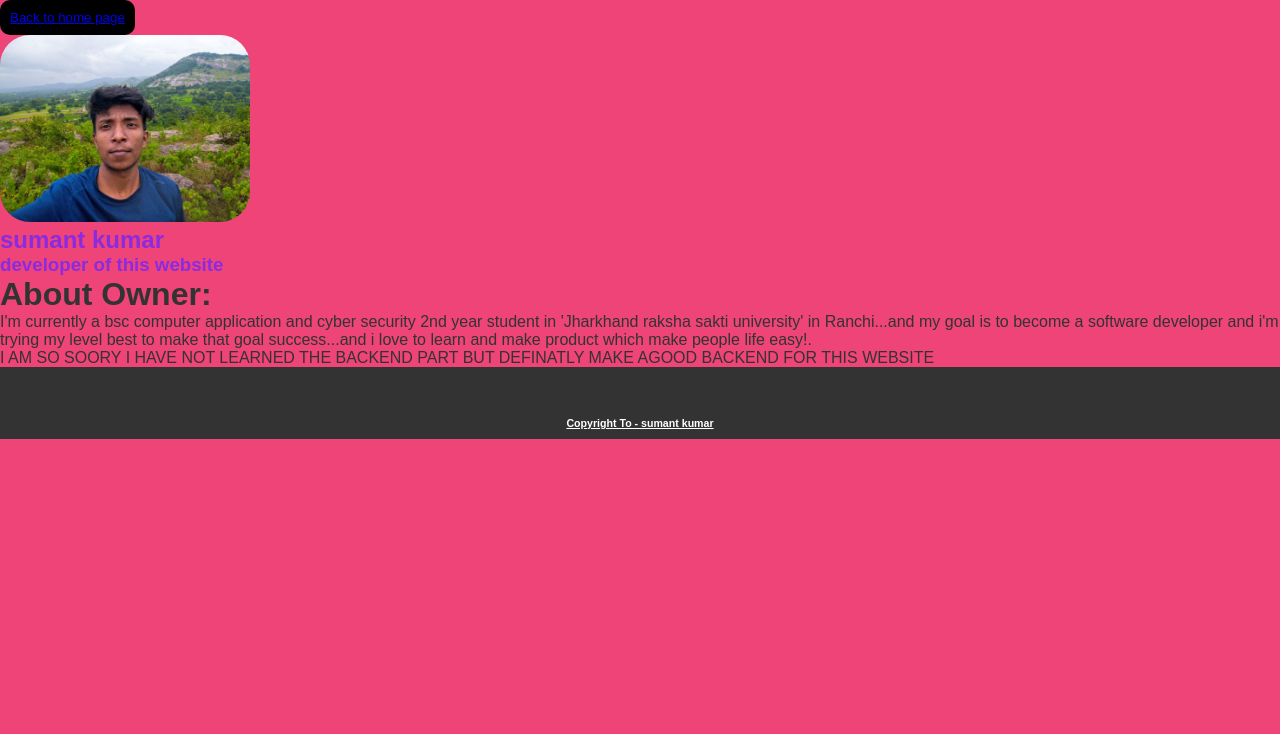
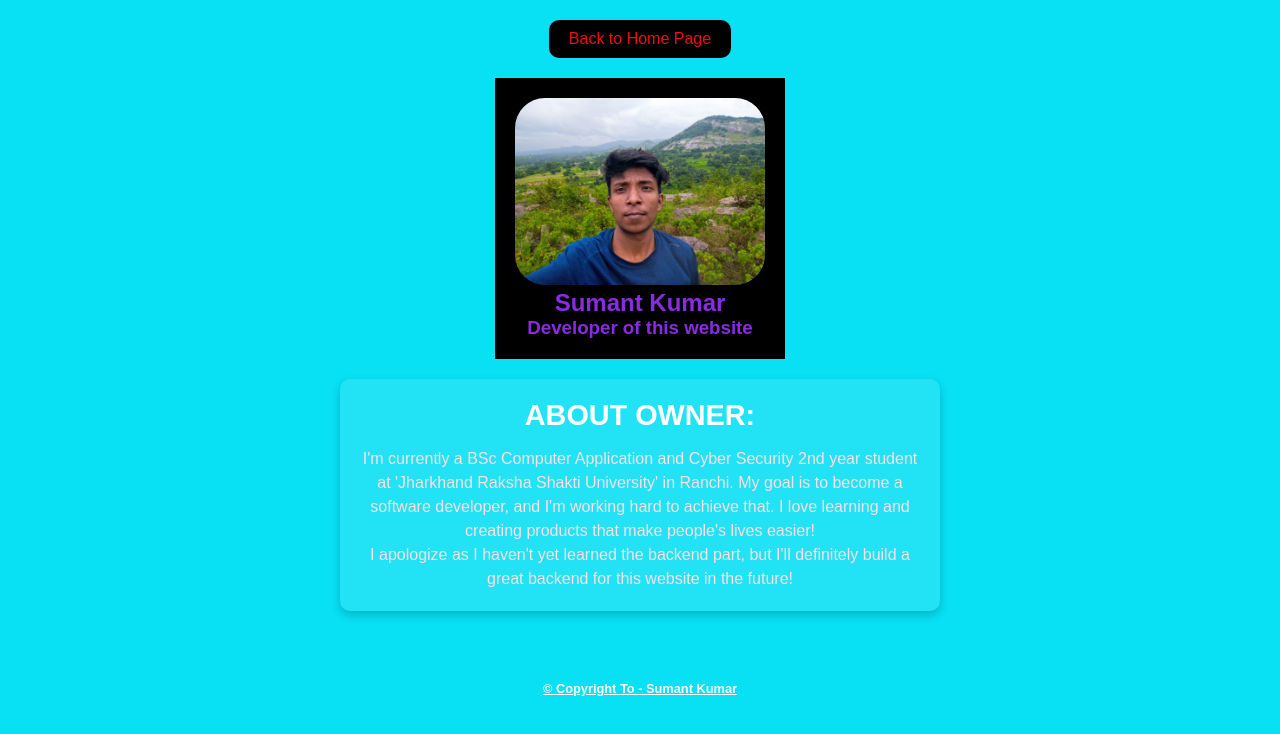
Before and after one commit to sumantpra7/ecom, a plain HTML site: page aboutus.html in a window 1280 px wide. Drawn offline with Linux system fonts and the light colour scheme.

Commit message:
Update aboutus.html

```diff
--- a/aboutus.html
+++ b/aboutus.html
@@ -1,30 +1,174 @@
 <!DOCTYPE html>
-<html>
+<html lang="en">
   <head>
-    <meta charset="utf-8">
-    <meta name="viewport" content="width=device-width">
-    <title>foddie</title>
-    <link href="style.css" rel="stylesheet" type="text/css" />
+    <meta charset="UTF-8">
+    <meta name="viewport" content="width=device-width, initial-scale=1.0">
+    <title>FOODIE - About Owner</title>
+    <style>
+      /* General Reset */
+      * {
+        margin: 0;
+        padding: 0;
+        box-sizing: border-box;
+        font-family: Arial, sans-serif;
+      }
+
+      /* Body and Background */
+      body {
+        background-color: #08e0f4;
+        color: blueviolet;
+        display: flex;
+        flex-direction: column;
+        align-items: center;
+        justify-content: center;
+        overflow-x: hidden;
+      }
+
+      /* Button Styling */
+      button {
+        background-color: black;
+        color: rgb(215, 238, 9);
+        border: none;
+        border-radius: 10px;
+        padding: 10px 20px;
+        margin: 20px 0;
+        transition: background-color 0.3s ease;
+        font-size: 1em;
+        cursor: pointer;
+      }
+
+      button a {
+        color: rgb(235, 15, 15);
+        text-decoration: none;
+      }
+
+      button:hover {
+        background-color: #030303;
+      }
+
+      /* Main Content Styling */
+      .home {
+        text-align: center;
+        background-color: #000000;
+        color: blueviolet;
+      }
+
+      .home .inner {
+        padding: 20px;
+        border-radius: 15px;
+        animation: fadeInUp 1s ease-in-out;
+      }
+
+      .home img {
+        border-radius: 30px;
+        box-shadow: 0px 4px 10px rgba(0, 0, 0, 0.3);
+        transition: transform 0.3s ease;
+        width: 250px;
+      }
+
+      /* Animations */
+      @keyframes fadeInUp {
+        from {
+          opacity: 0;
+          transform: translateY(20px);
+        }
+        to {
+          opacity: 1;
+          transform: translateY(0);
+        }
+      }
+
+      /* About Section Styling */
+      .content {
+        max-width: 600px;
+        padding: 20px;
+        text-align: center;
+        color: white;
+        background-color: rgba(255, 255, 255, 0.1);
+        margin: 20px;
+        border-radius: 10px;
+        box-shadow: 0px 4px 10px rgba(0, 0, 0, 0.2);
+        animation: fadeIn 1s ease-in-out;
+      }
+
+      .content h1 {
+        font-size: 1.8em;
+        color: white;
+        text-transform: uppercase;
+        margin-bottom: 15px;
+      }
+
+      .content p {
+        font-size: 1em;
+        color: #ffdde5;
+        line-height: 1.5;
+      }
+
+      /* Footer Styling */
+      footer {
+        text-align: center;
+        color: rgb(85, 225, 15);
+        margin-top: 50px;
+      }
+
+      footer h5 {
+        font-size: 0.8em;
+        color: white;
+        text-decoration: underline;
+      }
+
+      /* Responsive Styling */
+      @media (max-width: 768px) {
+        .content {
+          max-width: 90%;
+        }
+
+        button {
+          padding: 8px 15px;
+          font-size: 0.9em;
+        }
+      }
+    </style>
   </head>
-  <body style="background-color: #ef4478;">
-    <script src="script.js"></script>
-    <button style="background-color: black;border-radius: 10px; padding: 10px;"><a href="index.html"> Back to home page </a></button>
-    <section class="home" id="home" style="background-color: #ef4478; color:blueviolet;">
-        <div class="inner">
-          <img src="images/profile3.jpg" alt="sumant kumar" width="250px" style="border-radius: 30px;"/>
-          <h1>sumant kumar</h1>
-          <h3>developer of this website</h3>
-        </div>
+
+  <body>
+    <!-- Back to Home Button -->
+    <button><a href="index.html">Back to Home Page</a></button>
+
+    <!-- Owner Profile Section -->
+    <section class="home" id="home">
+      <div class="inner">
+        <img src="images/profile3.jpg" alt="Sumant Kumar" class="profile-img" />
+        <h1 class="title">Sumant Kumar</h1>
+        <h3 class="subtitle">Developer of this website</h3>
+      </div>
     </section>
-    <div>
-        <h1>About Owner:</h1>
 
-        <p>I'm currently a bsc computer application and cyber security 2nd year student in 'Jharkhand raksha sakti university' in Ranchi...and my goal is to become a software developer and i'm trying my level best to make that goal success...and i love to learn and make product which make people life easy!.</p>
-        <p>I AM SO SOORY I HAVE NOT LEARNED THE BACKEND PART BUT DEFINATLY MAKE AGOOD BACKEND FOR THIS WEBSITE </p>
+    <div class="content">
+      <h1>About Owner:</h1>
+      <p>I'm currently a BSc Computer Application and Cyber Security 2nd year student at 'Jharkhand Raksha Shakti University' in Ranchi. My goal is to become a software developer, and I'm working hard to achieve that. I love learning and creating products that make people's lives easier!</p>
+      <p>I apologize as I haven't yet learned the backend part, but I'll definitely build a great backend for this website in the future!</p>
     </div>
-    <div>
-    <footer style="text-align: center; padding-top: 50px;">
-        <h5 style="text-decoration-line: underline;"><b>Copyright To - sumant kumar</b><h5>
+
+    <!-- Footer -->
+    <footer>
+      <h5>&copy; Copyright To - Sumant Kumar</h5>
     </footer>
+
+    <!-- JavaScript for Dynamic Effects -->
+    <script>
+      // Simple animation for title and subtitle
+      document.addEventListener("DOMContentLoaded", function() {
+        const title = document.querySelector('.title');
+        const subtitle = document.querySelector('.subtitle');
+
+        // Fading in effect
+        title.style.opacity = 0;
+        subtitle.style.opacity = 0;
+
+        setTimeout(() => { title.style.transition = "opacity 1s"; title.style.opacity = 1; }, 500);
+        setTimeout(() => { subtitle.style.transition = "opacity 1s"; subtitle.style.opacity = 1; }, 1000);
+      });
+    </script>
   </body>
 </html>
```
